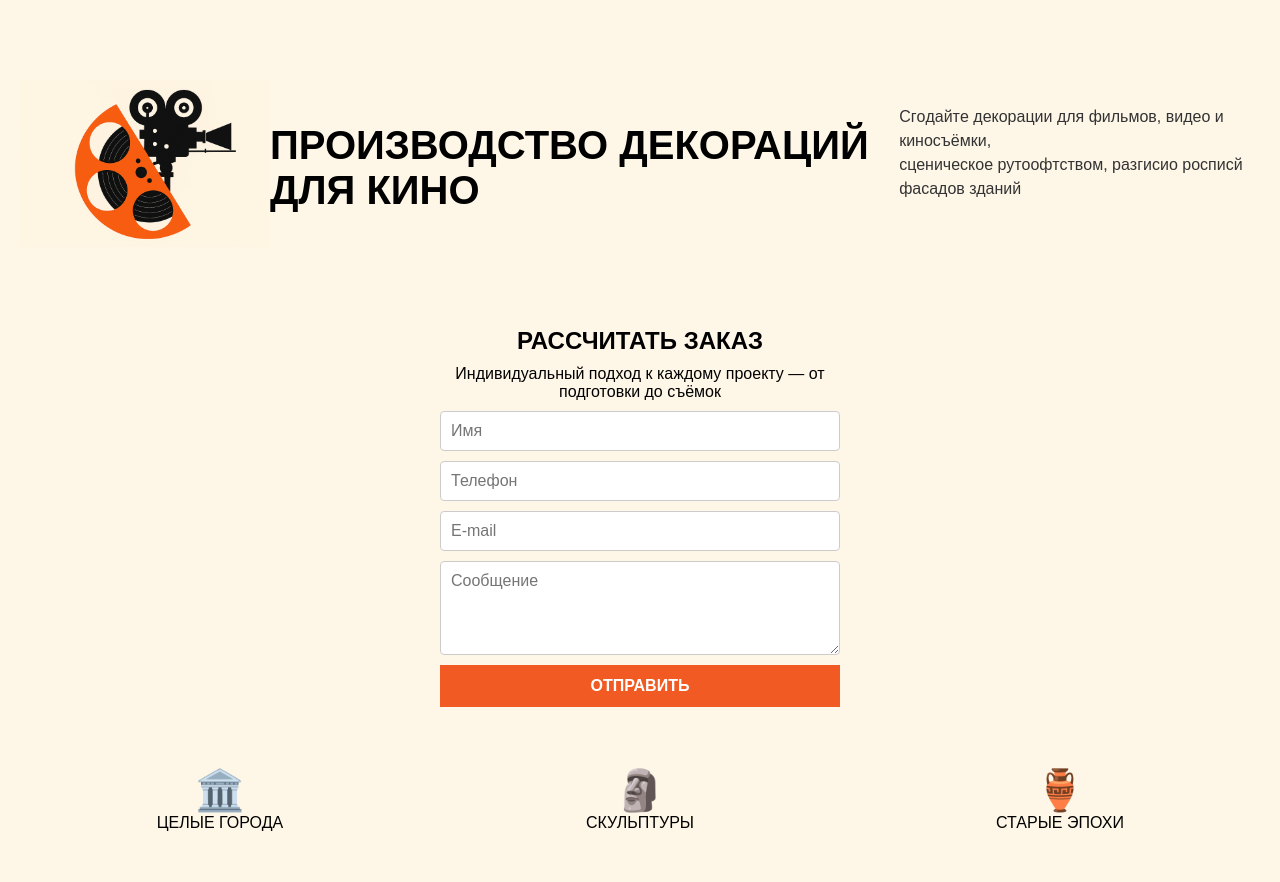
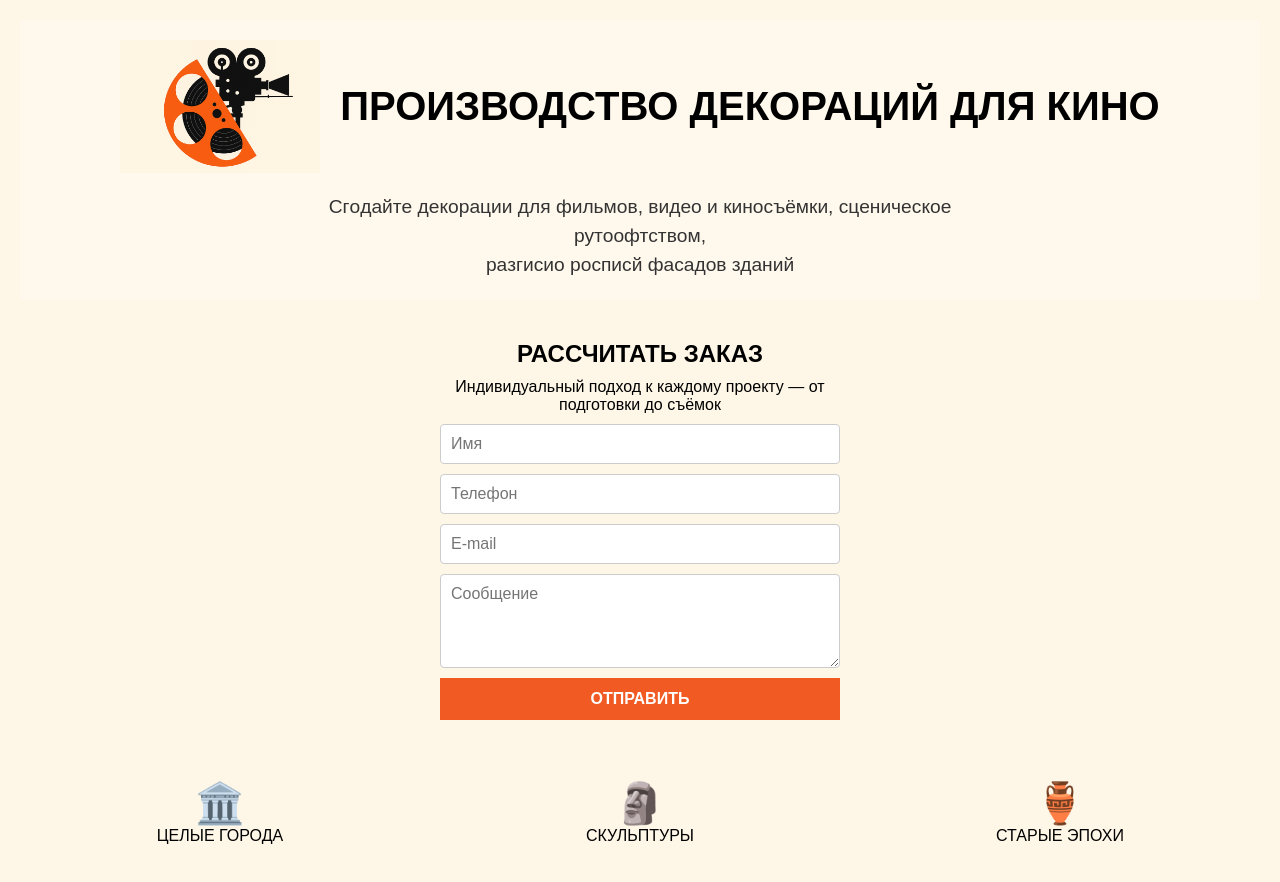
Before and after one commit to AkbarAckerman/movie-decor-site, a React (Create React App) app: page / in a window 1280 px wide. Shown: the top 882 px of the page. Built offline with nearby package versions, Linux system fonts and the light colour scheme.

Commit message:
updated form

```diff
--- a/src/components/Form.js
+++ b/src/components/Form.js
@@ -1,18 +1,106 @@
-import React from 'react';
+import React, { useState } from 'react';
 import './Form.css';
 
 function Form() {
+  const [formData, setFormData] = useState({
+    name: '',
+    phone: '',
+    email: '',
+    message: ''
+  });
+
+  const [errors, setErrors] = useState({});
+  const [submitted, setSubmitted] = useState(false);
+
+  const handleChange = (e) => {
+    setFormData({ ...formData, [e.target.name]: e.target.value });
+  };
+
+  const validate = () => {
+    const newErrors = {};
+    if (!formData.name.trim()) newErrors.name = 'Введите имя';
+    if (!formData.phone.trim()) newErrors.phone = 'Введите телефон';
+    if (!formData.email.trim() || !/\S+@\S+\.\S+/.test(formData.email)) {
+      newErrors.email = 'Введите корректный email';
+    }
+    if (!formData.message.trim()) newErrors.message = 'Введите сообщение';
+    return newErrors;
+  };
+
+  const handleSubmit = async (e) => {
+    e.preventDefault();
+    const validationErrors = validate();
+    if (Object.keys(validationErrors).length > 0) {
+      setErrors(validationErrors);
+      return;
+    }
+
+    // Send data via Formspree
+    const response = await fetch("https://formspree.io/f/xblyreeb", {
+      method: "POST",
+      headers: {
+        "Content-Type": "application/json"
+      },
+      body: JSON.stringify(formData)
+    });
+
+    if (response.ok) {
+      setSubmitted(true);
+      setFormData({ name: '', phone: '', email: '', message: '' });
+      setErrors({});
+    } else {
+      alert("Ошибка отправки. Попробуйте позже.");
+    }
+  };
+
   return (
     <section className="form-section">
       <h2>РАССЧИТАТЬ ЗАКАЗ</h2>
       <p>Индивидуальный подход к каждому проекту — от подготовки до съёмок</p>
-      <form>
-        <input type="text" placeholder="Имя" />
-        <input type="tel" placeholder="Телефон" />
-        <input type="email" placeholder="E-mail" />
-        <textarea placeholder="Сообщение" rows="4"></textarea>
-        <button type="submit">ОТПРАВИТЬ</button>
-      </form>
+
+      {submitted ? (
+        <p className="success">Спасибо! Ваша заявка отправлена.</p>
+      ) : (
+        <form onSubmit={handleSubmit}>
+          <input
+            type="text"
+            name="name"
+            placeholder="Имя"
+            value={formData.name}
+            onChange={handleChange}
+          />
+          {errors.name && <span className="error">{errors.name}</span>}
+
+          <input
+            type="tel"
+            name="phone"
+            placeholder="Телефон"
+            value={formData.phone}
+            onChange={handleChange}
+          />
+          {errors.phone && <span className="error">{errors.phone}</span>}
+
+          <input
+            type="email"
+            name="email"
+            placeholder="E-mail"
+            value={formData.email}
+            onChange={handleChange}
+          />
+          {errors.email && <span className="error">{errors.email}</span>}
+
+          <textarea
+            name="message"
+            placeholder="Сообщение"
+            rows="4"
+            value={formData.message}
+            onChange={handleChange}
+          />
+          {errors.message && <span className="error">{errors.message}</span>}
+
+          <button type="submit">ОТПРАВИТЬ</button>
+        </form>
+      )}
     </section>
   );
 }
--- a/src/components/Hero.css
+++ b/src/components/Hero.css
@@ -1,22 +1,46 @@
 .hero {
-    margin: 20px auto;
+  display: flex;
+  flex-direction: column;
+  justify-content: center;
+  align-items: center;
+  text-align: center;
+  overflow: hidden;
+  padding: 20px;
+  background-color: #fff8ec;
 }
+
+.hero-content {
+  display: flex;
+  align-items: center;
+  justify-content: center;
+  flex-wrap: wrap; /* wrap on small screens */
+  gap: 20px;
+  margin-bottom: 20px;
+}
+
 .hero-img {
-    width: 250px;
+  width: 200px;
   max-width: 100%;
 }
+
 .hero h1 {
-    font-size: 1.8rem;
-    margin: 20px 0 10px;
+  font-size: 2rem;
+  font-weight: 900;
+  margin: 0;
 }
+
 .subtitle {
   font-size: 1rem;
+  max-width: 700px;
   color: #333;
+  line-height: 1.5;
 }
+
 @media (min-width: 768px) {
   .hero h1 {
     font-size: 2.5rem;
   }
+
   .subtitle {
     font-size: 1.2rem;
   }
--- a/src/components/Hero.js
+++ b/src/components/Hero.js
@@ -5,12 +5,14 @@ import heroImage from '../assets/hero-image.png';
 function Hero() {
   return (
     <section className="hero">
-      <img src={heroImage} alt="Film Reel" className="hero-img" />
-      <h1>ПРОИЗВОДСТВО ДЕКОРАЦИЙ ДЛЯ КИНО</h1>
-      <p className="subtitle">
-        Cгoдaйтe декорации для фильмов, видео и киносъёмки, <br />
-        сценическое рутoофтcтвoм, рaзгисиo роспиcй фасадов зданий
-      </p>
+      <div className="hero-content">
+        <img src={heroImage} alt="Film Reel" className="hero-img" />
+        <h1>ПРОИЗВОДСТВО ДЕКОРАЦИЙ ДЛЯ КИНО</h1>
+      </div>
+      <div className="subtitle">
+        Cгoдaйтe декорации для фильмов, видео и киносъёмки, сценическое рутoофтcтвoм,<br />
+        рaзгисиo роспиcй фасадов зданий
+      </div>
     </section>
   );
 }
```
Lines whose indentation alone changed are shown as unchanged.
